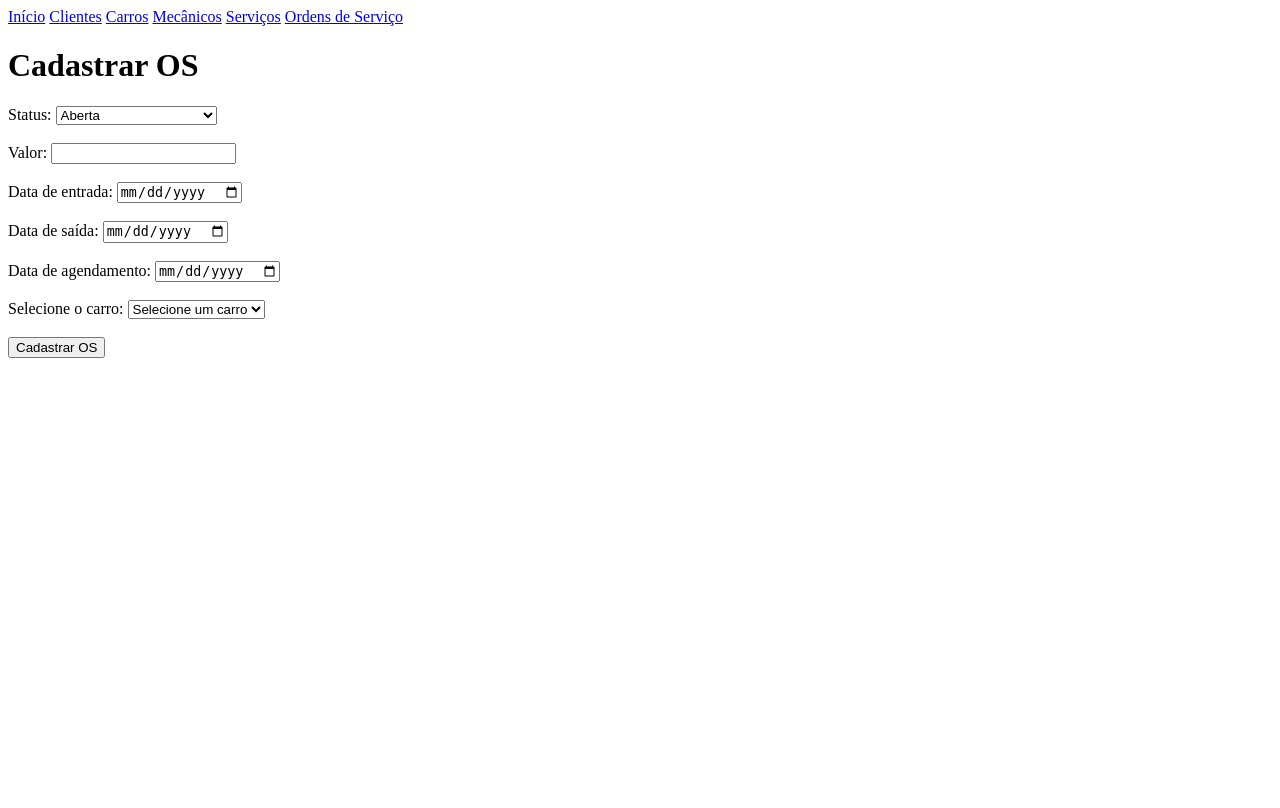
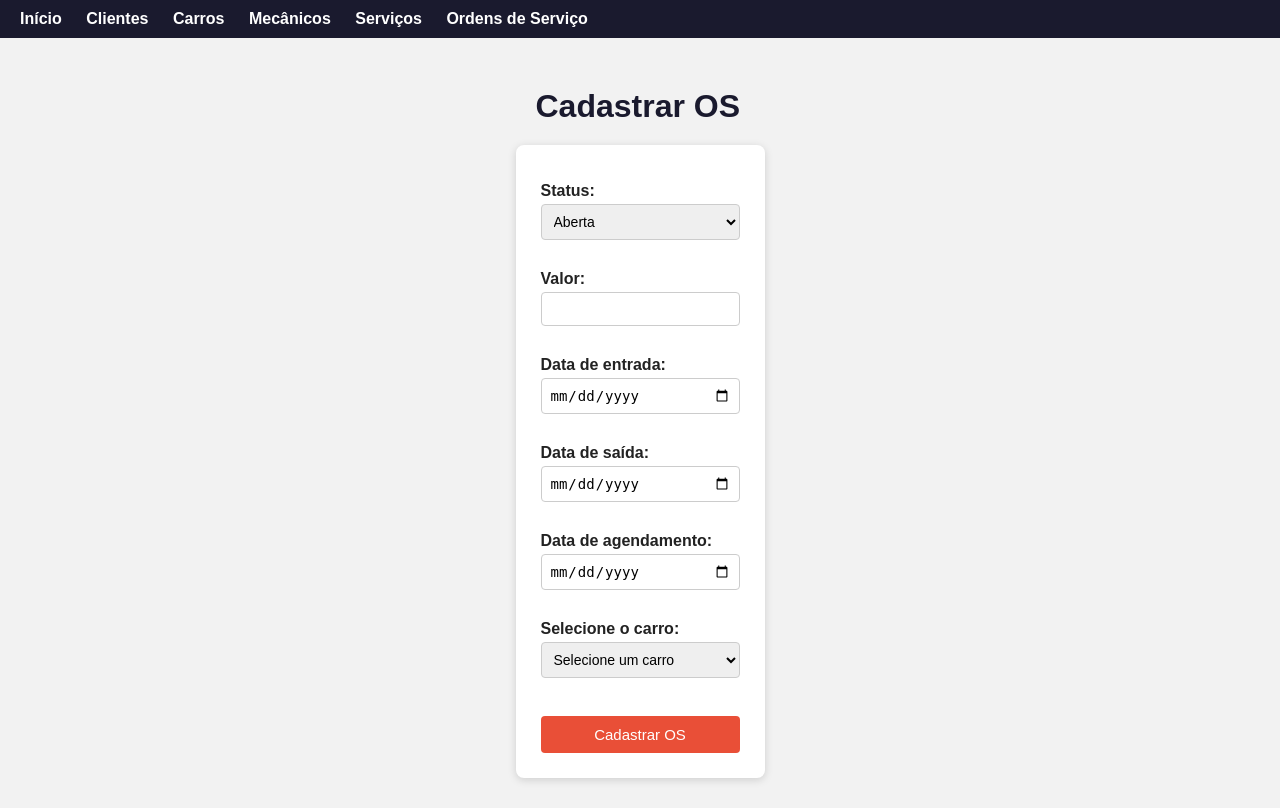
Before and after one commit to vfzim7380/Auto-mecanica_reviso-escola, a PHP site: page /os/cad_os.php in a window 1280 px wide. Before the commit the page ends 358 px from the top, so only its background shows below. Run offline with PHP 8.4, Linux system fonts and the light colour scheme; the visitor is signed in with stand-in values (Sample User, id 1); data that the repository does not hold is empty.

Commit message:
CSS
coloquei o css bem simples no sistema

```diff
--- a/cadastro/cadastro.php
+++ b/cadastro/cadastro.php
@@ -4,6 +4,7 @@
     <meta charset="UTF-8">
     <meta name="viewport" content="width=device-width, initial-scale=1.0">
     <title>Document</title>
+    <link rel="stylesheet" href="../css/style.css">
 </head>
 <body>
     <div class="container">
--- a/carro/cad_carro.php
+++ b/carro/cad_carro.php
@@ -23,7 +23,8 @@ if ($_SERVER["REQUEST_METHOD"] === "POST") {
 $clientes = $conexao->query("SELECT id_cliente, nome FROM cliente WHERE active = 1 ORDER BY nome");
 ?>
 <!DOCTYPE html>
-<html lang="pt-br"><head><meta charset="UTF-8"><meta name="viewport" content="width=device-width, initial-scale=1.0"><title>Cadastrar Carro</title></head>
+<html lang="pt-br"><head><meta charset="UTF-8"><meta name="viewport" content="width=device-width, initial-scale=1.0"><title>Cadastrar Carro</title>    <link rel="stylesheet" href="../css/style.css">
+</head>
 <body>
 <header class="navbar"><nav><a href="../inicio/index.php">Início</a><a href="../cliente/cliente.php">Clientes</a><a href="carro.php">Carros</a><a href="../mecanico/mecanico.php">Mecânicos</a><a href="../servico/servico.php">Serviços</a><a href="../os/os.php">Ordens de Serviço</a></nav></header>
 <h1>Cadastrar Carro</h1>
--- a/carro/carro.php
+++ b/carro/carro.php
@@ -5,7 +5,8 @@ $resultado = $conexao->query($sql);
 if (!$resultado) die("Erro na consulta: " . $conexao->error);
 ?>
 <!DOCTYPE html>
-<html lang="pt-br"><head><meta charset="UTF-8"><meta name="viewport" content="width=device-width, initial-scale=1.0"><title>Carros</title></head>
+<html lang="pt-br"><head><meta charset="UTF-8"><meta name="viewport" content="width=device-width, initial-scale=1.0"><title>Carros</title>    <link rel="stylesheet" href="../css/style.css">
+</head>
 <body>
 <header class="navbar">
     <nav>
--- a/cliente/cad_cliente.php
+++ b/cliente/cad_cliente.php
@@ -21,7 +21,8 @@ if ($_SERVER["REQUEST_METHOD"] === "POST") {
 ?>
 <!DOCTYPE html>
 <html lang="pt-br">
-<head><meta charset="UTF-8"><meta name="viewport" content="width=device-width, initial-scale=1.0"><title>Cadastrar Cliente</title></head>
+<head><meta charset="UTF-8"><meta name="viewport" content="width=device-width, initial-scale=1.0"><title>Cadastrar Cliente</title>    <link rel="stylesheet" href="../css/style.css">
+</head>
 <body>
 <header class="navbar"><nav>
 <a href="../inicio/index.php">Início</a><a href="cliente.php">Clientes</a><a href="../carro/carro.php">Carros</a><a href="../mecanico/mecanico.php">Mecânicos</a><a href="../servico/servico.php">Serviços</a><a href="../os/os.php">Ordens de Serviço</a>
--- a/cliente/cliente.php
+++ b/cliente/cliente.php
@@ -4,7 +4,8 @@ $resultado = $conexao->query("SELECT * FROM cliente WHERE active = 1 ORDER BY no
 if (!$resultado) die("Erro na consulta: " . $conexao->error);
 ?>
 <!DOCTYPE html>
-<html lang="pt-br"><head><meta charset="UTF-8"><meta name="viewport" content="width=device-width, initial-scale=1.0"><title>Clientes</title></head>
+<html lang="pt-br"><head><meta charset="UTF-8"><meta name="viewport" content="width=device-width, initial-scale=1.0"><title>Clientes</title>    <link rel="stylesheet" href="../css/style.css">
+</head>
 <body>
 <header class="navbar">
     <nav>
--- /dev/null
+++ b/css/style.css
@@ -0,0 +1,174 @@
+/* ===========================
+   Auto Car - CSS básico
+   =========================== */
+
+* {
+    box-sizing: border-box;
+}
+
+body {
+    margin: 0;
+    font-family: Arial, Helvetica, sans-serif;
+    background-color: #f2f2f2;
+    color: #222;
+}
+
+h1 {
+    color: #1a1a2e;
+    margin: 20px;
+}
+
+a {
+    color: #e94f37;
+    text-decoration: none;
+}
+
+a:hover {
+    text-decoration: underline;
+}
+
+/* ===== Menu de navegação ===== */
+.navbar {
+    background-color: #1a1a2e;
+    padding: 10px 20px;
+}
+
+.navbar nav a {
+    color: #fff;
+    margin-right: 20px;
+    font-weight: bold;
+}
+
+.navbar nav a:hover {
+    color: #e94f37;
+    text-decoration: none;
+}
+
+/* ===== Container geral (tela de login e cards do início) ===== */
+.container {
+    max-width: 1000px;
+    margin: 30px auto;
+    padding: 0 20px;
+    display: flex;
+    flex-wrap: wrap;
+    gap: 20px;
+    justify-content: center;
+}
+
+/* ===== Tela de login / cadastro de usuário ===== */
+.login-form,
+.cadastro-form {
+    background: #fff;
+    padding: 30px;
+    border-radius: 8px;
+    box-shadow: 0 2px 8px rgba(0, 0, 0, 0.15);
+    width: 100%;
+    max-width: 400px;
+    text-align: center;
+}
+
+/* ===== Cards da tela de início ===== */
+.folder {
+    background: #fff;
+    padding: 20px;
+    border-radius: 8px;
+    box-shadow: 0 2px 8px rgba(0, 0, 0, 0.15);
+    width: 200px;
+    text-align: center;
+}
+
+.folder h1 {
+    font-size: 18px;
+    margin: 0 0 10px 0;
+}
+
+/* ===== Formulários de cadastro (cliente, carro, mecânico, serviço, OS) ===== */
+form {
+    background: #fff;
+    max-width: 500px;
+    margin: 20px;
+    padding: 25px;
+    border-radius: 8px;
+    box-shadow: 0 2px 8px rgba(0, 0, 0, 0.15);
+}
+
+.cad-folder form {
+    margin: 0;
+}
+
+label {
+    display: block;
+    margin-top: 12px;
+    margin-bottom: 4px;
+    font-weight: bold;
+}
+
+input,
+select,
+textarea {
+    width: 100%;
+    padding: 8px;
+    border: 1px solid #ccc;
+    border-radius: 4px;
+    font-size: 14px;
+}
+
+textarea {
+    resize: vertical;
+    min-height: 80px;
+}
+
+input[type="submit"],
+button {
+    margin-top: 20px;
+    background-color: #e94f37;
+    color: #fff;
+    border: none;
+    padding: 10px 20px;
+    border-radius: 4px;
+    font-size: 15px;
+    cursor: pointer;
+}
+
+input[type="submit"]:hover,
+button:hover {
+    background-color: #c73e28;
+}
+
+/* ===== Tabelas de listagem ===== */
+table {
+    border-collapse: collapse;
+    width: calc(100% - 40px);
+    margin: 20px;
+    background: #fff;
+    box-shadow: 0 2px 8px rgba(0, 0, 0, 0.15);
+}
+
+table, th, td {
+    border: 1px solid #ddd;
+}
+
+th, td {
+    padding: 10px;
+    text-align: left;
+}
+
+th {
+    background-color: #1a1a2e;
+    color: #fff;
+}
+
+tr:nth-child(even) {
+    background-color: #f9f9f9;
+}
+
+tr:hover {
+    background-color: #f1f1f1;
+}
+
+/* Link "Cadastrar X" acima das tabelas/telas */
+body > a {
+    display: inline-block;
+    margin: 20px;
+    font-weight: bold;
+}
--- a/index.php
+++ b/index.php
@@ -4,6 +4,7 @@
     <meta charset="UTF-8">
     <meta name="viewport" content="width=device-width, initial-scale=1.0">
     <title>Auto Car</title>
+    <link rel="stylesheet" href="css/style.css">
 </head>
 <body>
     <div class="container">
--- a/inicio/index.php
+++ b/inicio/index.php
@@ -4,6 +4,7 @@
     <meta charset="UTF-8">
     <meta name="viewport" content="width=device-width, initial-scale=1.0">
     <title>Auto Car - Início</title>
+    <link rel="stylesheet" href="../css/style.css">
 </head>
 <body>
 <header class="navbar">
--- a/mecanico/cad_mecanico.php
+++ b/mecanico/cad_mecanico.php
@@ -19,7 +19,8 @@ if ($_SERVER["REQUEST_METHOD"] === "POST") {
 }
 ?>
 <!DOCTYPE html>
-<html lang="pt-br"><head><meta charset="UTF-8"><meta name="viewport" content="width=device-width, initial-scale=1.0"><title>Cadastrar Mecânico</title></head>
+<html lang="pt-br"><head><meta charset="UTF-8"><meta name="viewport" content="width=device-width, initial-scale=1.0"><title>Cadastrar Mecânico</title>    <link rel="stylesheet" href="../css/style.css">
+</head>
 <body><header class="navbar"><nav><a href="../inicio/index.php">Início</a><a href="../cliente/cliente.php">Clientes</a><a href="../carro/carro.php">Carros</a><a href="mecanico.php">Mecânicos</a><a href="../servico/servico.php">Serviços</a><a href="../os/os.php">Ordens de Serviço</a></nav></header>
 <h1>Cadastrar Mecânico</h1>
 <?php if (isset($erro)): ?><p><?= htmlspecialchars($erro) ?></p><?php endif; ?>
--- a/mecanico/mecanico.php
+++ b/mecanico/mecanico.php
@@ -4,7 +4,8 @@ $resultado = $conexao->query("SELECT * FROM mecanico WHERE active = 1 ORDER BY n
 if (!$resultado) die("Erro na consulta: " . $conexao->error);
 ?>
 <!DOCTYPE html>
-<html lang="pt-br"><head><meta charset="UTF-8"><meta name="viewport" content="width=device-width, initial-scale=1.0"><title>Mecânicos</title></head>
+<html lang="pt-br"><head><meta charset="UTF-8"><meta name="viewport" content="width=device-width, initial-scale=1.0"><title>Mecânicos</title>    <link rel="stylesheet" href="../css/style.css">
+</head>
 <body>
 <header class="navbar">
     <nav>
--- a/os/cad_os.php
+++ b/os/cad_os.php
@@ -46,6 +46,7 @@ if (!$carros) {
     <meta charset="UTF-8">
     <meta name="viewport" content="width=device-width, initial-scale=1.0">
     <title>Cadastrar OS</title>
+    <link rel="stylesheet" href="../css/style.css">
 </head>
 <body>
 <header class="navbar">
--- a/os/os.php
+++ b/os/os.php
@@ -14,6 +14,7 @@ if (!$resultado) {
     <meta charset="UTF-8">
     <meta name="viewport" content="width=device-width, initial-scale=1.0">
     <title>Ordens de Serviço</title>
+    <link rel="stylesheet" href="../css/style.css">
 </head>
 <body>
 <header class="navbar">
--- a/servico/cad_servico.php
+++ b/servico/cad_servico.php
@@ -19,7 +19,8 @@ if ($_SERVER["REQUEST_METHOD"] === "POST") {
 }
 ?>
 <!DOCTYPE html>
-<html lang="pt-br"><head><meta charset="UTF-8"><meta name="viewport" content="width=device-width, initial-scale=1.0"><title>Cadastrar Serviço</title></head>
+<html lang="pt-br"><head><meta charset="UTF-8"><meta name="viewport" content="width=device-width, initial-scale=1.0"><title>Cadastrar Serviço</title>    <link rel="stylesheet" href="../css/style.css">
+</head>
 <body><header class="navbar"><nav><a href="../inicio/index.php">Início</a><a href="../cliente/cliente.php">Clientes</a><a href="../carro/carro.php">Carros</a><a href="../mecanico/mecanico.php">Mecânicos</a><a href="servico.php">Serviços</a><a href="../os/os.php">Ordens de Serviço</a></nav></header>
 <h1>Cadastrar Serviço</h1>
 <?php if (isset($erro)): ?><p><?= htmlspecialchars($erro) ?></p><?php endif; ?>
--- a/servico/servico.php
+++ b/servico/servico.php
@@ -4,7 +4,8 @@ $resultado = $conexao->query("SELECT * FROM servico WHERE active = 1 ORDER BY no
 if (!$resultado) die("Erro na consulta: " . $conexao->error);
 ?>
 <!DOCTYPE html>
-<html lang="pt-br"><head><meta charset="UTF-8"><meta name="viewport" content="width=device-width, initial-scale=1.0"><title>Serviços</title></head>
+<html lang="pt-br"><head><meta charset="UTF-8"><meta name="viewport" content="width=device-width, initial-scale=1.0"><title>Serviços</title>    <link rel="stylesheet" href="../css/style.css">
+</head>
 <body>
 <header class="navbar">
     <nav>
```
